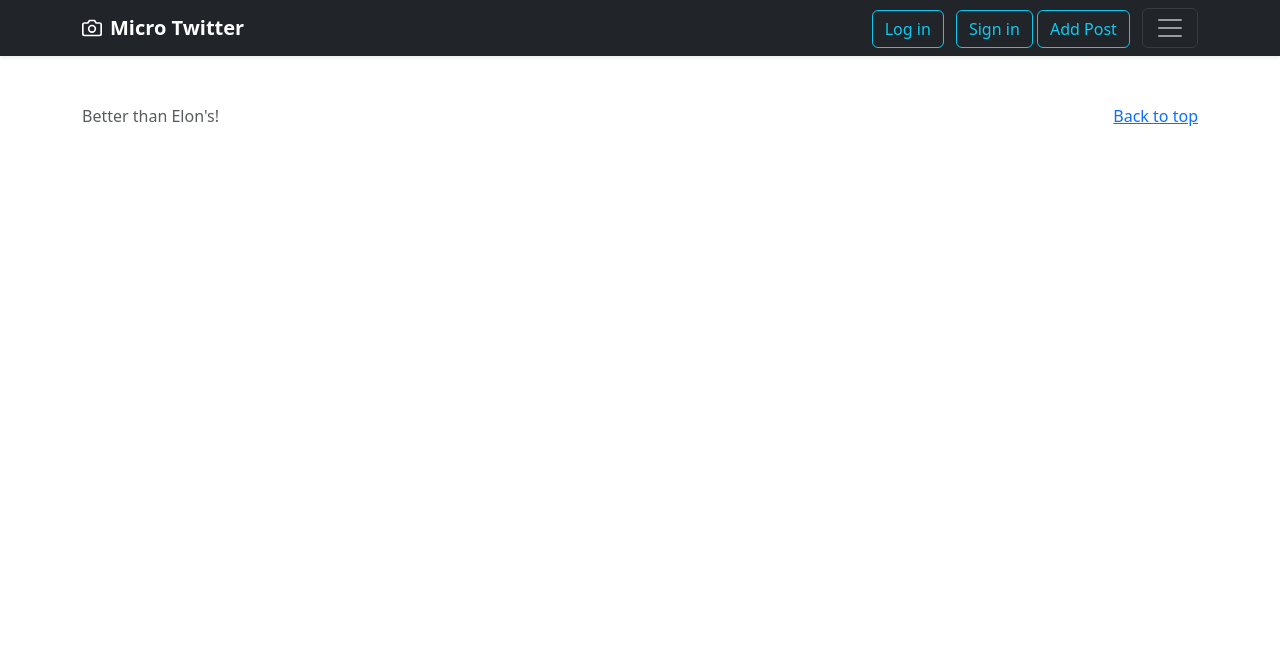
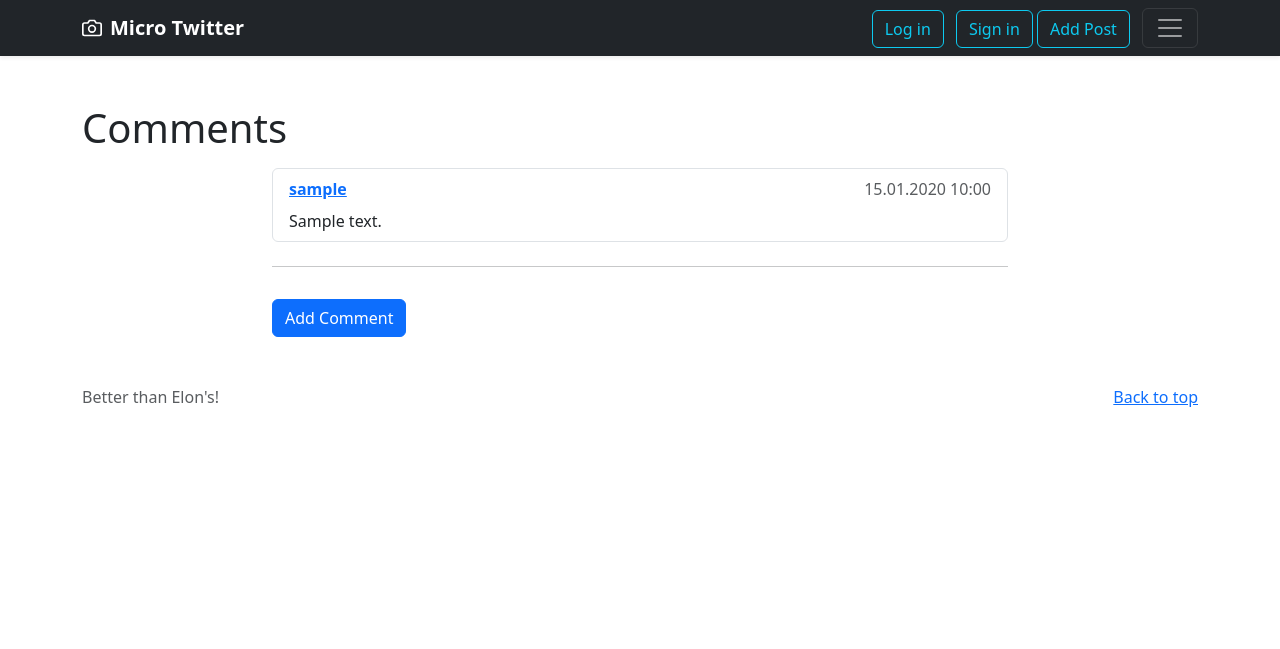
Before and after one commit to Luifer752/Mini_twitter, a Django app: page /posts/comments/ in a window 1280 px wide. Shown: the top 649 px of the page. Run offline with Django 4.2, Linux system fonts and the light colour scheme; tables that the repository leaves empty hold one stand-in row (values such as "Sample post"); some libraries are stand-ins or nearby versions.

Commit message:
Part 2 finished

```diff
--- a/mini_twitter/posts/templates/base.html
+++ b/mini_twitter/posts/templates/base.html
@@ -168,7 +168,7 @@
   </div>
   <div class="navbar navbar-dark bg-dark shadow-sm">
     <div class="container d-flex justify-content-between">
-        <a href="/" class="navbar-brand d-flex align-items-center">
+        <a href="{% url 'posts_list' %}" class="navbar-brand d-flex align-items-center">
             <svg xmlns="http://www.w3.org/2000/svg" width="20" height="20" fill="none" stroke="currentColor" stroke-linecap="round" stroke-linejoin="round" stroke-width="2" aria-hidden="true" class="me-2" viewBox="0 0 24 24"><path d="M23 19a2 2 0 0 1-2 2H3a2 2 0 0 1-2-2V8a2 2 0 0 1 2-2h4l2-3h6l2 3h4a2 2 0 0 1 2 2z"/><circle cx="12" cy="13" r="4"/></svg>
             <strong>Micro Twitter</strong>
         </a>
--- a/mini_twitter/posts/templates/posts/comments_list.html
+++ b/mini_twitter/posts/templates/posts/comments_list.html
@@ -1,48 +1,53 @@
 {% extends 'base.html' %}
-
-
-<head>
-    <meta charset="UTF-8">
-    <title>Comments</title>
-    <style>
-        body {
-            font-family: Arial, sans-serif;
-            background-color: #a1ccf0;
-        }
-        h1 {
-            background-color: #4267B2;
-            color: #fff;
-            padding: 10px;
-            text-align: center;
-        }
-        .comment-container {
-            background-color: #fff;
-            margin: 10px;
-            padding: 15px;
-            border: 1px solid #ddd;
-            border-radius: 5px;
-            box-shadow: 0 2px 4px rgba(0, 0, 0, 0.1);
-        }
-        .comment {
-            margin-bottom: 15px;
-        }
-        .user {
-            font-weight: bold;
-        }
-        .created_at {
-            color: #777;
-            font-size: 12px;
-        }
-    </style>
-</head>
-<body>
-    <h1>Comments:</h1>
-    {% for com in comments %}
-        <div class="comment-container">
-            <div class="user">{{com.user}}</div>
-            <div class="created_at">{{com.created_at}}</div>
-            <div class="content">{{com.content}}</div>
-        </div>
-    {% endfor %}
-</body>
-</html>
+{% load widget_tweaks %}
+{% block content %}
+  <div class="container">
+    <h1 class="mt-5">Comments</h1>
+    <div class="row mt-3">
+      <div class="col-md-8 mx-auto">
+        <ul class="list-group">
+          {% for com in comments %}
+            <li class="list-group-item">
+              <div class="d-flex justify-content-between align-items-center">
+                <div class="user">
+                    <a href="{% url 'filtered_user_list' username=com.user.username %}">
+                  <strong>{{ com.user }}</strong>
+                    </a>
+                </div>
+                <div class="created_at text-muted">
+                  {{ com.created_at|date:"d.m.Y H:i" }}
+                </div>
+              </div>
+              <div class="content mt-2">{{ com.content }}</div>
+            </li>
+          {% endfor %}
+        </ul>
+        <li class="list-group-item">
+          <form method="post" action="{% url 'add_comment' %}">
+              {% csrf_token %}
+                    {% for field in form %}
+                        {% if field.name != 'created_at' %}
+                        <div class="row g-3">
+                            <div class="col-sm-12">
+                                <label for="{{ field.id_for_label }}" class="form-label">{{ field.label }}</label>
+                                {{ field }}
+                                {% if field.errors %}
+                                    <div class="alert alert-danger">
+                                        {{ field.errors }}
+                                    </div>
+                                {% endif %}
+                                <div class="invalid-feedback">
+                                    Please enter {{ field.label }}.
+                                </div>
+                            </div>
+                        </div>
+                        {% endif %}
+                    {% endfor %}
+                    <hr class="my-4">
+              <button type="submit" class="btn btn-primary mt-2">Add Comment</button>
+          </form>
+        </li>
+      </div>
+    </div>
+  </div>
+{% endblock %}
--- a/mini_twitter/posts/templates/posts/posts_adn_comments.html
+++ b/mini_twitter/posts/templates/posts/posts_adn_comments.html
@@ -20,7 +20,7 @@
     <div class="row">
       {% for post in posts %}
         <div class="col-md-4">
-          <div class="card mb-4 shadow-sm"  style="background-color: #fffaf2">
+          <div class="card mb-4 shadow-sm"  style="background-color: #dae0f6">
             <a href="{% url 'filtered_user_list' username=post.user.username %}">
             <img src="{% if post.user.profile_picture %}{{ post.user.profile_picture.url }}{% else %}{% static 'img/default_img.jpg' %}{% endif %}" alt="{{ post.user.username }} {{ post.user.email }}" class="mr-3 rounded-circle" style="object-fit: cover; height: 60px; width: 60px;">
             </a>
@@ -30,10 +30,11 @@
               <div class="d-flex justify-content-between align-items-center">
                 <small class="text-muted">Posted by {{ post.user.username }}</small>
                 <small class="text-muted">
+                  <a href="{% url 'post_comments' post_id=post.id  %}">
                   <button type="button" class="btn btn-primary" style="--bs-btn-padding-y: .25rem; --bs-btn-padding-x: .5rem; --bs-btn-font-size: .75rem;">
-                    <a href="#"></a>
                     See comments
                   </button>
+                  </a>
                 </small>
                 <small class="text-muted">{{ post.created_at|date:"d.m.Y H:i" }}</small>
               </div>
--- a/mini_twitter/posts/urls.py
+++ b/mini_twitter/posts/urls.py
@@ -1,5 +1,5 @@
 from django.urls import path
-from .views import posts_list, comments_log, filtered_posts, post_comments, add_post
+from .views import posts_list, comments_log, filtered_posts, post_comments, add_post, add_comment
 
 
 urlpatterns = [
@@ -8,5 +8,5 @@ urlpatterns = [
     path('<str:user_or_id>', filtered_posts, name="filtered_posts"),
     path('comments/', comments_log, name="comments_log"),
     path('comments/<str:post_id>', post_comments, name="post_comments"),
-
+    path('add_comment/', add_comment, name='add_comment')
 ]
--- a/mini_twitter/posts/views.py
+++ b/mini_twitter/posts/views.py
@@ -1,4 +1,4 @@
-from django.shortcuts import render, redirect
+from django.shortcuts import render, redirect, get_object_or_404
 from django.http import HttpResponse
 
 from .models import Posts, Comment
@@ -45,7 +45,20 @@ def add_post(request):
         if form.is_valid():
             print(form.cleaned_data)
             post = Posts.objects.create(**form.cleaned_data)
-        return redirect('filtered_posts', user_or_id=post.pk)
+            return redirect('filtered_posts', user_or_id=post.pk)
     else:
         form = PostForm()
-        return render(request, 'posts/add_post.html', {'form': form})
+    return render(request, 'posts/add_post.html', {'form': form})
+
+
+def add_comment(request):
+
+    if request.method == 'POST':
+        comment_form = CommentForm(request.POST)
+        if comment_form.is_valid():
+
+            comment = comment_form.save()
+            return redirect('post_comments', post_id=comment.post.pk)
+    else:
+        comment_form = CommentForm()
+    return render(request, 'posts/add_comment.html', {'comment_form': comment_form})
```
Also changed, not shown: mini_twitter/posts/forms.py (+5 -9 lines), mini_twitter/posts/templates/posts/add_comment.html (added, +47 -0 lines).
